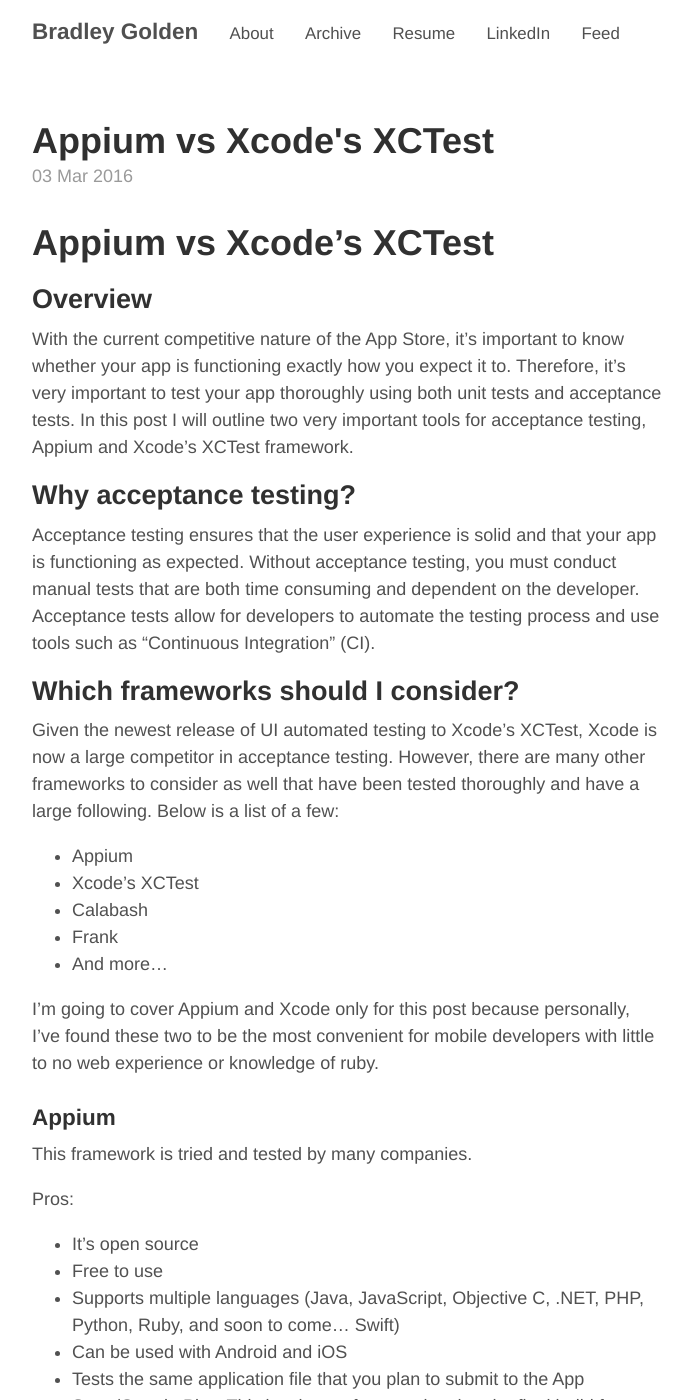
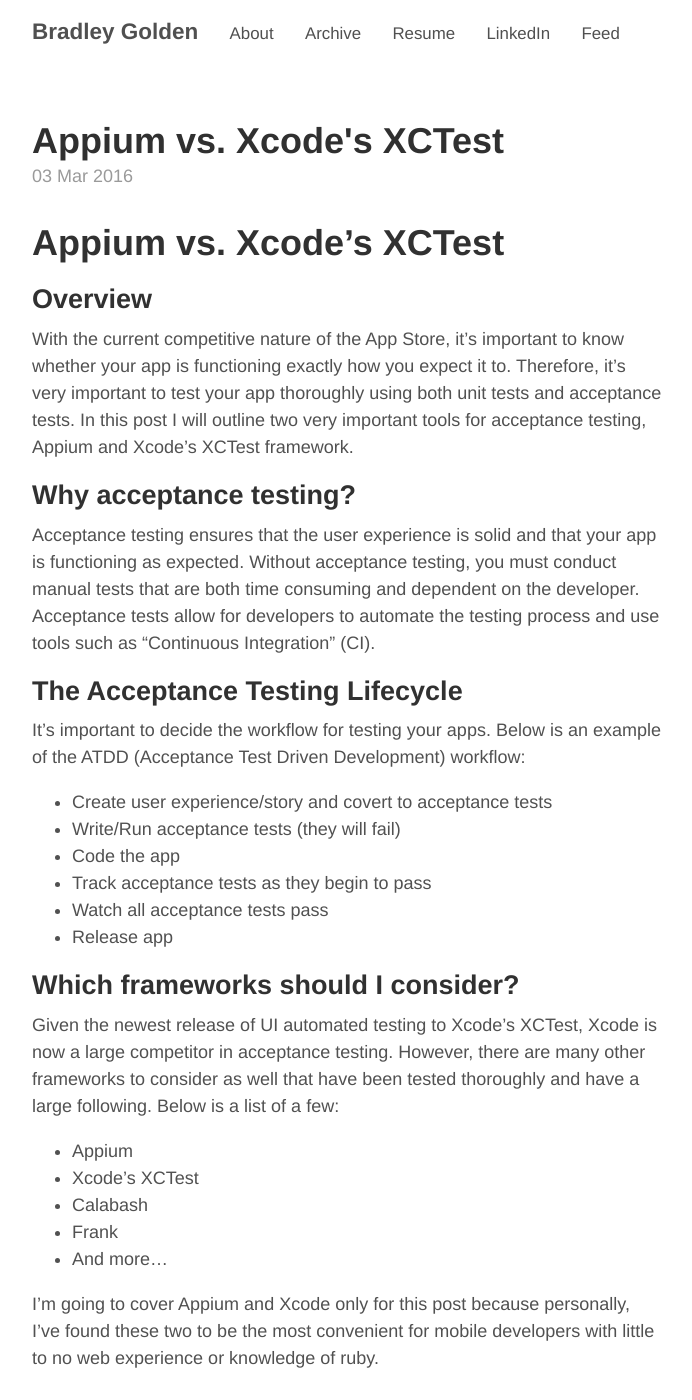
Before and after one commit to bgolde5/bgolde5.github.io, a Jekyll site: the page built from _posts/2016-03-03-appium-vs-xcodes-xctest.md, in a window 1280 px wide and 1400 px high. Shown: the whole window, without its empty margins (293-985 px from the left). Built offline with Jekyll 4.4.1, drawn with Linux system fonts in a browser that asks for light colours; comment, search, counter and statistics services are not loaded; some of the changed text lies outside the part shown.

Commit message:
small punctuation fix

```diff
--- a/_posts/2016-03-03-appium-vs-xcodes-xctest.md
+++ b/_posts/2016-03-03-appium-vs-xcodes-xctest.md
@@ -1,16 +1,26 @@
 ---
 layout: post
-title: Appium vs Xcode's XCTest
+title: Appium vs. Xcode's XCTest
 comments: True
 ---
 
-# Appium vs Xcode's XCTest
+# Appium vs. Xcode's XCTest
 
 ## Overview
 With the current competitive nature of the App Store, it's important to know whether your app is functioning exactly how you expect it to. Therefore, it's very important to test your app thoroughly using both unit tests and acceptance tests. In this post I will outline two very important tools for acceptance testing, Appium and Xcode's XCTest framework.
 
 ## Why acceptance testing?
 Acceptance testing ensures that the user experience is solid and that your app is functioning as expected. Without acceptance testing, you must conduct manual tests that are both time consuming and dependent on the developer. Acceptance tests allow for developers to automate the testing process and use tools such as "Continuous Integration" (CI).
+
+## The Acceptance Testing Lifecycle
+It's important to decide the workflow for testing your apps. Below is an example of the ATDD (Acceptance Test Driven Development) workflow:
+
+  - Create user experience/story and covert to acceptance tests
+  - Write/Run acceptance tests (they will fail)
+  - Code the app
+  - Track acceptance tests as they begin to pass
+  - Watch all acceptance tests pass
+  - Release app
 
 ## Which frameworks should I consider?
 Given the newest release of UI automated testing to Xcode's XCTest, Xcode is now a large competitor in acceptance testing. However, there are many other frameworks to consider as well that have been tested thoroughly and have a large following. Below is a list of a few:
@@ -30,6 +40,7 @@
 Pros:
 
 - It's open source
+- Uses Selenium and the WebDriver protocol
 - Free to use
 - Supports multiple languages (Java, JavaScript, Objective C,
   .NET, PHP, Python, Ruby, and soon to come... Swift)
```
Also changed, not shown: other parts of _posts/2016-03-03-appium-vs-xcodes-xctest.md (+0 -10 lines).
